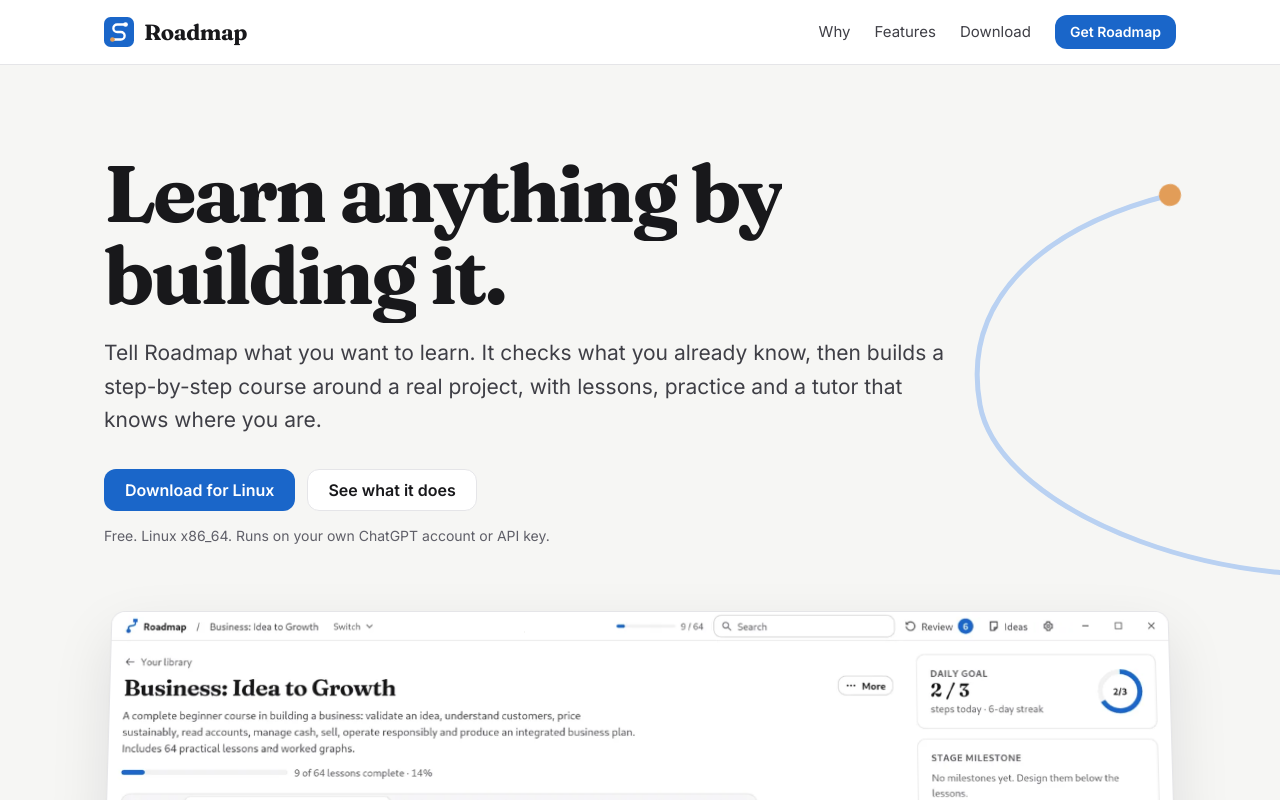
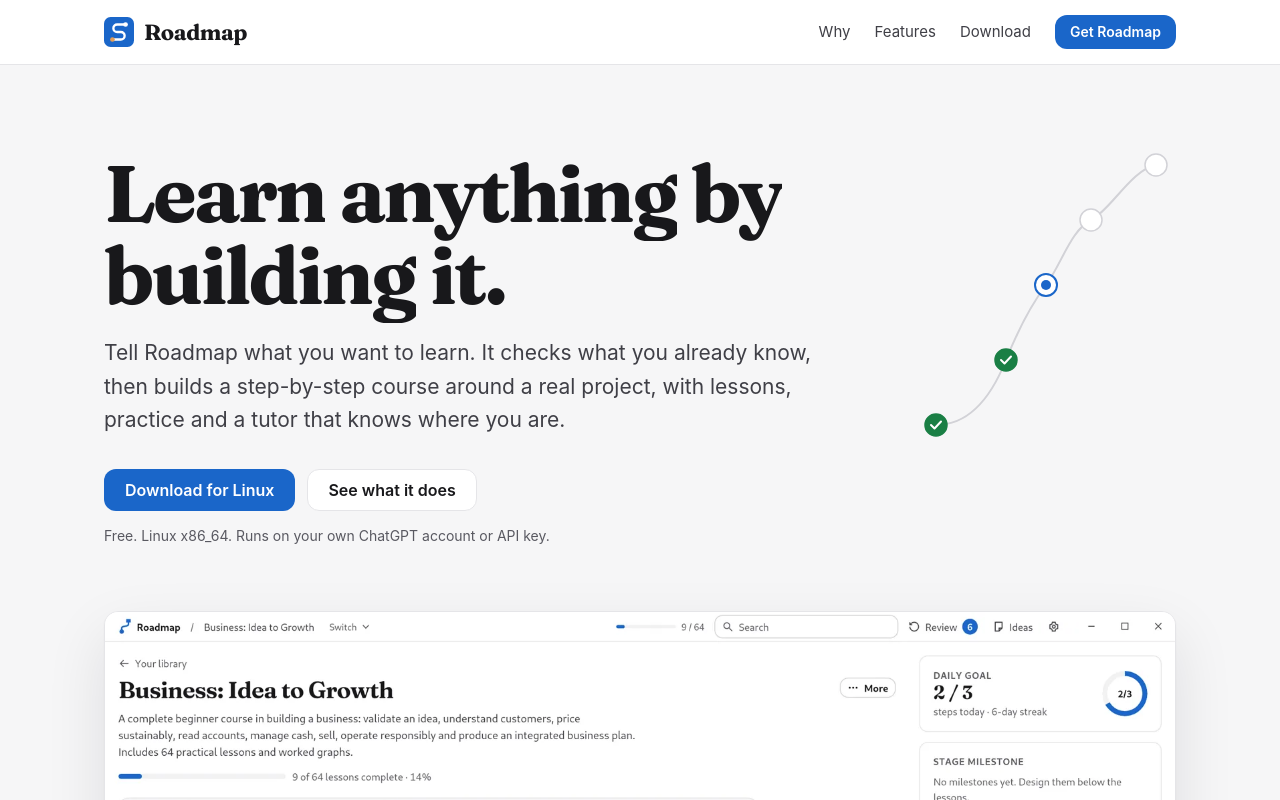
Before and after one commit to MDHaarith/RoadMap-releases, a plain HTML site: page index.html in a window 1280 px wide. Shown: the top 800 px of the page. Drawn offline with Linux system fonts and the light colour scheme.

Commit message:
Match the hero to the app's look and stop the screenshot tilting
The hero screenshot used a scroll-driven flatten animation that only
finished after scrolling, so on load it sat tilted. Show it flat and whole.
Use the app's tokens and system font, and replace the blue swoosh with the
app's lesson route: a thin line with done, current and upcoming stops.
Drop the button sheen.

Co-Authored-By: Claude Opus 5.5 <noreply@anthropic.com>

```diff
--- a/index.html
+++ b/index.html
@@ -11,12 +11,15 @@
   <link rel="icon" href="img/logo.svg" type="image/svg+xml">
   <link rel="preconnect" href="https://fonts.googleapis.com">
   <link rel="preconnect" href="https://fonts.gstatic.com" crossorigin>
-  <link href="https://fonts.googleapis.com/css2?family=Fraunces:opsz,wght@9..144,600;9..144,700&family=Inter:wght@400;500;600&display=swap" rel="stylesheet">
+  <link href="https://fonts.googleapis.com/css2?family=Fraunces:opsz,wght@9..144,600;9..144,700&display=swap" rel="stylesheet">
   <style>
+    /* Same tokens as the app (ui/src/app.css). */
     :root {
-      --bg: #fff; --paper: #f6f6f4; --line: #e5e5e8; --ink: #18181b; --ink-2: #3f3f46; --muted: #5f5f68;
-      --accent: #1a66c9; --accent-soft: #eef4fc; --dot: #e29d58;
-      --display: "Fraunces", Georgia, serif; --font: "Inter", system-ui, sans-serif;
+      --bg: #fff; --paper: #f6f6f7; --line: #e5e5e8; --line-strong: #d2d2d7; --ink: #18181b; --ink-2: #3f3f46; --muted: #595961;
+      --accent: #1a66c9; --accent-soft: #eef4fc; --accent-line: #b9d1f2; --success: #1a7f45;
+      --display: "Fraunces", Georgia, serif;
+      --font: -apple-system, BlinkMacSystemFont, "Segoe UI", system-ui, Cantarell, Ubuntu, "Noto Sans", "Helvetica Neue", Arial, sans-serif;
+      --ease: cubic-bezier(.2, 0, 0, 1); --mark-ease: cubic-bezier(.2, .8, .3, 1.18);
     }
     * { box-sizing: border-box; }
     html { scroll-behavior: smooth; }
@@ -40,13 +43,13 @@
     .btn-ghost:hover { border-color: #c9c9cf; }
     nav .btn { padding: 9px 14px; font-size: 14px; }
 
-    .hero { background: var(--paper); border-bottom: 1px solid var(--line); padding-block: 88px 0; overflow: hidden; }
+    .hero { background: var(--paper); border-bottom: 1px solid var(--line); padding-block: 88px; overflow: hidden; }
     .hero h1 { font: 700 clamp(44px, 7vw, 80px)/1.02 var(--display); letter-spacing: -.035em; margin: 0 0 20px; max-width: 13ch; }
-    .hero p.lede { font-size: clamp(18px, 2vw, 21px); color: var(--ink-2); max-width: 40em; margin: 0 0 32px; }
+    .hero p.lede { font-size: clamp(18px, 2vw, 21px); color: var(--ink-2); max-width: 34em; margin: 0 0 32px; }
     .hero .ctas { display: flex; flex-wrap: wrap; gap: 12px; align-items: center; }
     .hero .note { margin-top: 14px; font-size: 14px; color: var(--muted); }
     .shot { border-radius: 14px; border: 1px solid var(--line); box-shadow: 0 1px 2px #14141e0f, 0 24px 60px #14141e1a; background: #fff; }
-    .hero .shot { margin-top: 64px; border-bottom-left-radius: 0; border-bottom-right-radius: 0; border-bottom: 0; }
+    .hero .shot { margin-top: 64px; }
 
     section { padding-block: 96px; }
     .kick { font-size: 13px; font-weight: 600; letter-spacing: .08em; text-transform: uppercase; color: var(--accent); margin: 0 0 12px; }
@@ -93,16 +96,22 @@
       .grid { grid-template-columns: 1fr; }
     }
 
-    /* Hero route: a line draws across the hero and the orange dot travels along it, like the logo. */
+    /* Hero route: the app's lesson route (thin line, stops: done, current, upcoming) drawn beside the headline. */
     .hero { position: relative; }
     .hero .wrap { position: relative; z-index: 1; }
-    .route { position: absolute; left: 0; top: 0; width: 100%; height: 620px; pointer-events: none; }
-    .route path { fill: none; stroke: #b9d1f2; stroke-width: 5; stroke-linecap: round; stroke-dasharray: 1; stroke-dashoffset: 1; animation: draw 2.6s cubic-bezier(.6,.05,.3,1) .3s forwards; }
-    .route .dot { fill: var(--dot); offset-path: path("M1500 500 C 1320 540, 1080 450, 1060 340 S 1130 160, 1250 130"); offset-distance: 0%; opacity: 0; animation: travel 2.6s cubic-bezier(.6,.05,.3,1) .3s forwards; }
-    .route .ring { fill: none; stroke: var(--dot); stroke-width: 3; opacity: 0; transform-box: fill-box; transform-origin: center; animation: ring 2.2s ease-out 2.9s infinite; }
-    @keyframes ring { 0% { opacity: .6; transform: scale(1); } 100% { opacity: 0; transform: scale(2.6); } }
+    .route { position: absolute; right: 24px; top: -8px; width: 260px; height: 300px; overflow: visible; pointer-events: none; }
+    .route .line { fill: none; stroke: var(--line-strong); stroke-width: 2; stroke-linecap: round; stroke-dasharray: 1; stroke-dashoffset: 1; animation: draw 1.4s var(--ease) .2s forwards; }
+    .route .stop { transform-box: fill-box; transform-origin: center; animation: stop-appear .32s var(--mark-ease) backwards; animation-delay: calc(.35s + var(--i) * .22s); }
+    .route .stop circle { fill: #fff; stroke: var(--line-strong); stroke-width: 1.5; }
+    .route .done circle { fill: var(--success); stroke: var(--success); }
+    .route .done path { fill: none; stroke: #fff; stroke-width: 2; stroke-linecap: round; stroke-linejoin: round; }
+    .route .now circle { stroke: var(--accent); stroke-width: 2; }
+    .route .now circle + circle { fill: var(--accent); stroke: none; }
+    .route .ring { fill: none; stroke: var(--accent); stroke-width: 1.5; transform-box: fill-box; transform-origin: center; opacity: 0; animation: ring-pulse 1.8s var(--ease) 1.6s infinite; }
     @keyframes draw { to { stroke-dashoffset: 0; } }
-    @keyframes travel { 0% { opacity: 1; } to { offset-distance: 100%; opacity: 1; } }
+    @keyframes stop-appear { from { opacity: 0; transform: scale(.65); } }
+    @keyframes ring-pulse { from { opacity: .7; transform: scale(1); } to { opacity: 0; transform: scale(1.9); } }
+    @media (max-width: 1180px) { .route { display: none; } }
 
     /* Headline words rise in one after another; the rest follows. */
     .hero h1 .w { display: inline-block; overflow: hidden; vertical-align: bottom; padding-bottom: .08em; margin-bottom: -.08em; }
@@ -112,18 +121,7 @@
     @keyframes rise { to { transform: none; } }
     @keyframes fadeUp { from { opacity: 0; transform: translateY(16px); } to { opacity: 1; transform: none; } }
 
-    /* Screenshot starts tilted back and flattens as it scrolls into view. */
-    .hero .stage { perspective: 1400px; }
     .hero .shot { opacity: 0; animation: fadeUp 1s cubic-bezier(.16,1,.3,1) .9s forwards; }
-    @supports (animation-timeline: view()) {
-      .hero .shot { animation: fadeUp 1s cubic-bezier(.16,1,.3,1) .9s forwards, flatten linear both; animation-timeline: auto, view(); animation-range: normal, entry 0% cover 45%; transform-origin: 50% 0; }
-      @keyframes flatten { from { transform: rotateX(18deg) scale(.94); } to { transform: none; } }
-    }
-
-    /* Primary buttons get a soft sheen. */
-    .btn-primary { position: relative; overflow: hidden; }
-    .btn-primary::after { content: ""; position: absolute; inset: 0; background: linear-gradient(110deg, transparent 35%, #ffffff40 50%, transparent 65%); transform: translateX(-120%); animation: sheen 4.5s ease-in-out 2.5s infinite; }
-    @keyframes sheen { 0%, 70% { transform: translateX(-120%); } 100% { transform: translateX(120%); } }
 
     /* Scroll reveals. */
     .reveal { opacity: 0; transform: translateY(28px); transition: opacity .8s cubic-bezier(.16,1,.3,1), transform .8s cubic-bezier(.16,1,.3,1); transition-delay: var(--d, 0s); }
@@ -159,7 +157,7 @@
 
     @media (prefers-reduced-motion: reduce) {
       *, *::before, *::after { animation: none !important; transition: none !important; }
-      .route path { stroke-dashoffset: 0; } .route .dot { opacity: 1; offset-distance: 100%; }
+      .route .line { stroke-dashoffset: 0; }
       .hero h1 .w > span { transform: none; }
       .hero .lede, .hero .ctas, .hero .note, .hero .shot, .reveal { opacity: 1; transform: none; }
     }
@@ -180,12 +178,16 @@
 
   <main>
     <section class="hero">
-      <svg class="route" viewBox="0 0 1440 620" preserveAspectRatio="xMidYMid slice" aria-hidden="true">
-        <path pathLength="1" d="M1500 500 C 1320 540, 1080 450, 1060 340 S 1130 160, 1250 130"/>
-        <circle class="ring" cx="1250" cy="130" r="11"/>
-        <circle class="dot" r="11"/>
-      </svg>
       <div class="wrap">
+        <svg class="route" viewBox="0 0 260 300" aria-hidden="true">
+          <path class="line" pathLength="1" d="M20 280 C 60 280, 80 240, 90 215 S 115 160, 130 140 S 155 85, 175 75 S 215 25, 240 20"/>
+          <g class="stop done" style="--i:0"><circle cx="20" cy="280" r="11"/><path d="M15 280 l3.5 3.5 l6.5 -7"/></g>
+          <g class="stop done" style="--i:1"><circle cx="90" cy="215" r="11"/><path d="M85 215 l3.5 3.5 l6.5 -7"/></g>
+          <circle class="ring" cx="130" cy="140" r="11"/>
+          <g class="stop now" style="--i:2"><circle cx="130" cy="140" r="11"/><circle cx="130" cy="140" r="5"/></g>
+          <g class="stop" style="--i:3"><circle cx="175" cy="75" r="11"/></g>
+          <g class="stop" style="--i:4"><circle cx="240" cy="20" r="11"/></g>
+        </svg>
         <h1 id="headline">Learn anything by building it.</h1>
         <p class="lede">Tell Roadmap what you want to learn. It checks what you already know, then builds a step-by-step course around a real project, with lessons, practice and a tutor that knows where you are.</p>
         <div class="ctas">
```
